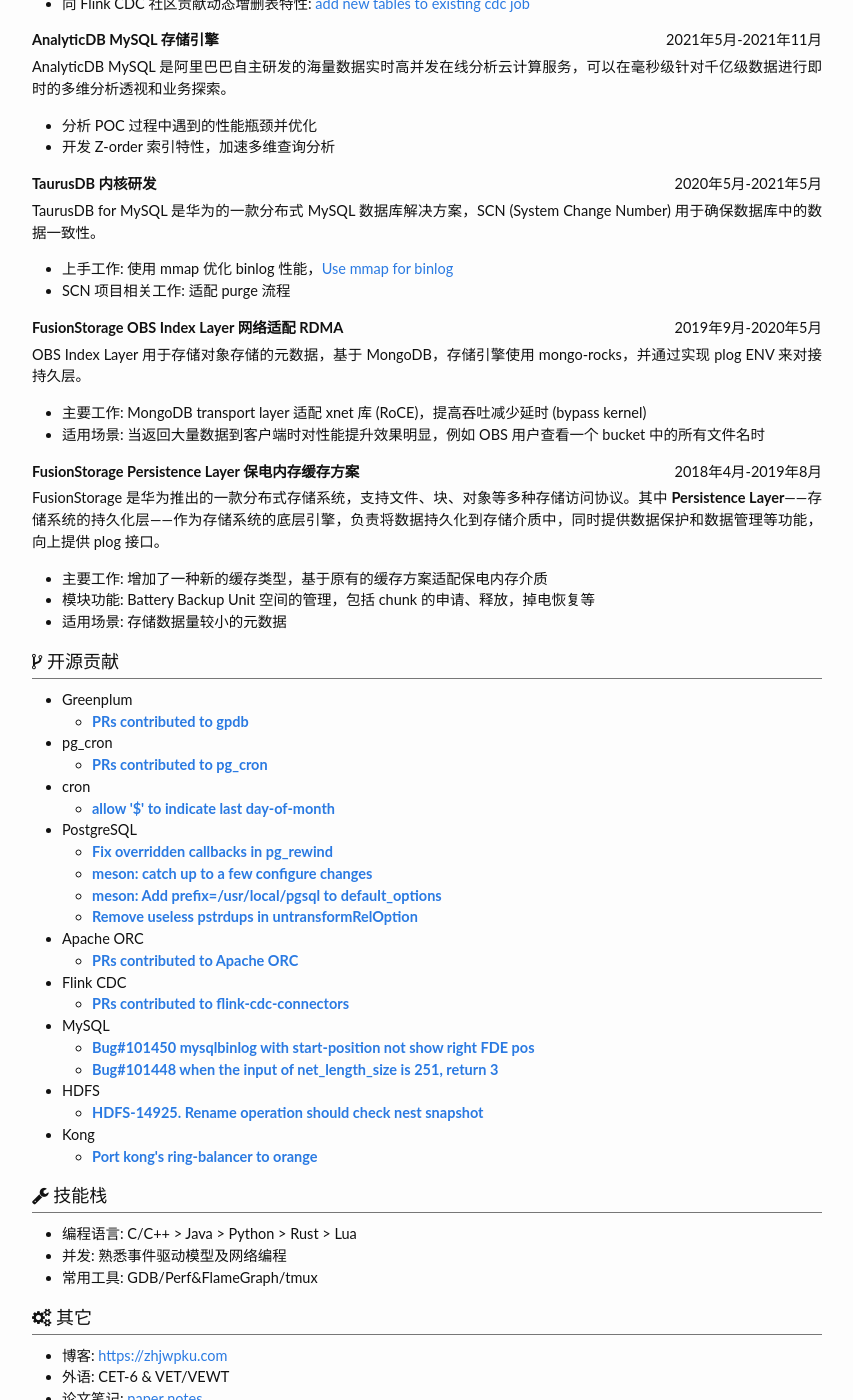
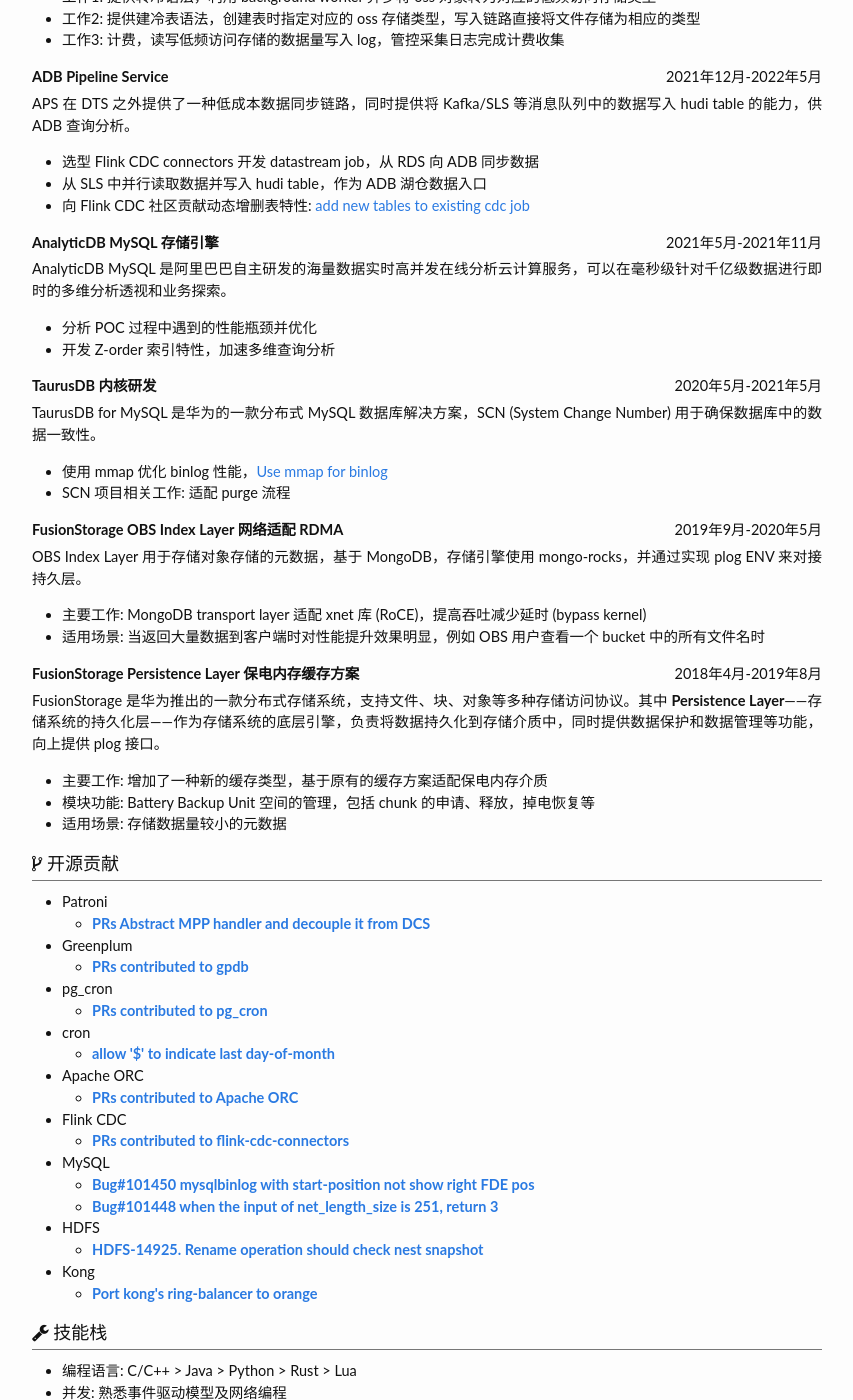
Before and after one commit to zhjwpku/zhjwpku.github.io, a Jekyll site: the page built from resume.html, in a window 1280 px wide and 1400 px high, scrolled down 1309 px. Shown: the whole window, without its empty margins (213-1066 px from the left). Built offline with Jekyll 4.4.1, drawn with Linux system fonts in a browser that asks for light colours; comment, search, counter and statistics services are not loaded; some of the changed text lies outside the part shown.

Commit message:
update resume
Signed-off-by: Zhao Junwang <zhjwpku@gmail.com>

```diff
--- a/resume.html
+++ b/resume.html
@@ -49,6 +49,8 @@
     <div id="jobs">
       <h4 style="margin-bottom:10px; padding-bottom:3px; border-bottom: 1px solid #777777;"><i class="fa fa-id-badge"
           aria-hidden="true"></i> 工作经历</h4>
+      <div><strong>星环科技</strong><span style="float:right">基础架构产品部</span></div>
+      <p>资深数据库内核研发<span style="float: right;">2023年7月至今</span></p>
       <div><strong>阿里巴巴</strong><span style="float:right">阿里云数据库产品事业部 OLAP 产品部</span></div>
       <p>技术专家<span style="float: right;">2021年5月 - 2023年6月</span></p>
       <div><strong>华为</strong><span style="float:right">FusionStorage 项目群 & CloudBU GaussDB for MySQL</span></div>
@@ -60,6 +62,14 @@
     <div id="projects">
       <h4 style="margin-bottom:10px; padding-bottom:3px; border-bottom: 1px solid #777777;"><i class="fa fa-tasks"
           aria-hidden="true"></i> 项目经历</h4>
+
+      <div><strong>Spacture 时空库</strong><span style="float:right">2023年7月-至今</span></div>
+      <p style="margin-top: 5px;">Spacture 时空库产品化及项目POC。</p>
+      <ul>
+        <li>工作1: HA、备份工具及插件的选型</li>
+        <li>工作2: 探索如何通过 Operator 支持 RDS 及基于 PG 的 MPP 分布式数据库的统一部署</li>
+        <li>工作3: POC 测案编写及实施</li>
+      </ul>
 
       <div><strong>AnalyticDB PostgreSQL 高可用及同城容灾</strong><span style="float:right">2023年3月-2023年6月</span></div>
       <p style="margin-top: 5px;">同城容灾是专有云项目常见的企业级特性，针对 GPDB 只支持单副本和两副本的架构进行扩展。</p>
@@ -107,7 +117,7 @@
       <p style="margin-top: 5px;">TaurusDB for MySQL 是华为的一款分布式 MySQL 数据库解决方案，SCN (System Change Number) 用于确保数据库中的数据一致性。
       </p>
       <ul>
-        <li>上手工作: 使用 mmap 优化 binlog 性能，<a href="https://github.com/mysql/mysql-server/pull/314">Use mmap for binlog</a>
+        <li>使用 mmap 优化 binlog 性能，<a href="https://github.com/mysql/mysql-server/pull/314">Use mmap for binlog</a>
         </li>
         <li>SCN 项目相关工作: 适配 purge 流程</li>
       </ul>
@@ -136,6 +146,12 @@
       <h4 style="margin-bottom:10px; padding-bottom:3px; border-bottom: 1px solid #777777;"><i class="fa fa-code-fork"
           aria-hidden="true"></i> 开源贡献</h4>
       <ul>
+        <li>Patroni
+          <ul>
+            <li><strong><a href="https://github.com/zalando/patroni/pull/2960">PRs
+                  Abstract MPP handler and decouple it from DCS</a></strong></li>
+          </ul>
+        </li>
         <li>Greenplum
           <ul>
             <li><strong><a href="https://github.com/greenplum-db/gpdb/pulls?q=is%3Apr+author%3A%40me+">PRs
@@ -152,18 +168,6 @@
           <ul>
             <li><strong><a href="https://github.com/vixie/cron/pull/20">allow '$' to indicate last
                   day-of-month</a></strong></li>
-          </ul>
-        </li>
-        <li>PostgreSQL
-          <ul>
-            <li><strong><a href="https://github.com/postgres/postgres/commit/08237056f">Fix overridden callbacks in
-                  pg_rewind</a></strong></li>
-            <li><strong><a href="https://github.com/postgres/postgres/commit/57bab33302">meson: catch up to a few
-                  configure changes</a></strong></li>
-            <li><strong><a href="https://github.com/postgres/postgres/commit/1360943d1a">meson: Add
-                  prefix=/usr/local/pgsql to default_options</a></strong></li>
-            <li><strong><a href="https://github.com/postgres/postgres/commit/6710e83a67">Remove useless pstrdups in
-                  untransformRelOption</a></strong></li>
           </ul>
         </li>
         <li>Apache ORC
```
Also changed, not shown: other parts of resume.html (+1 -1 lines), 2 other files.
